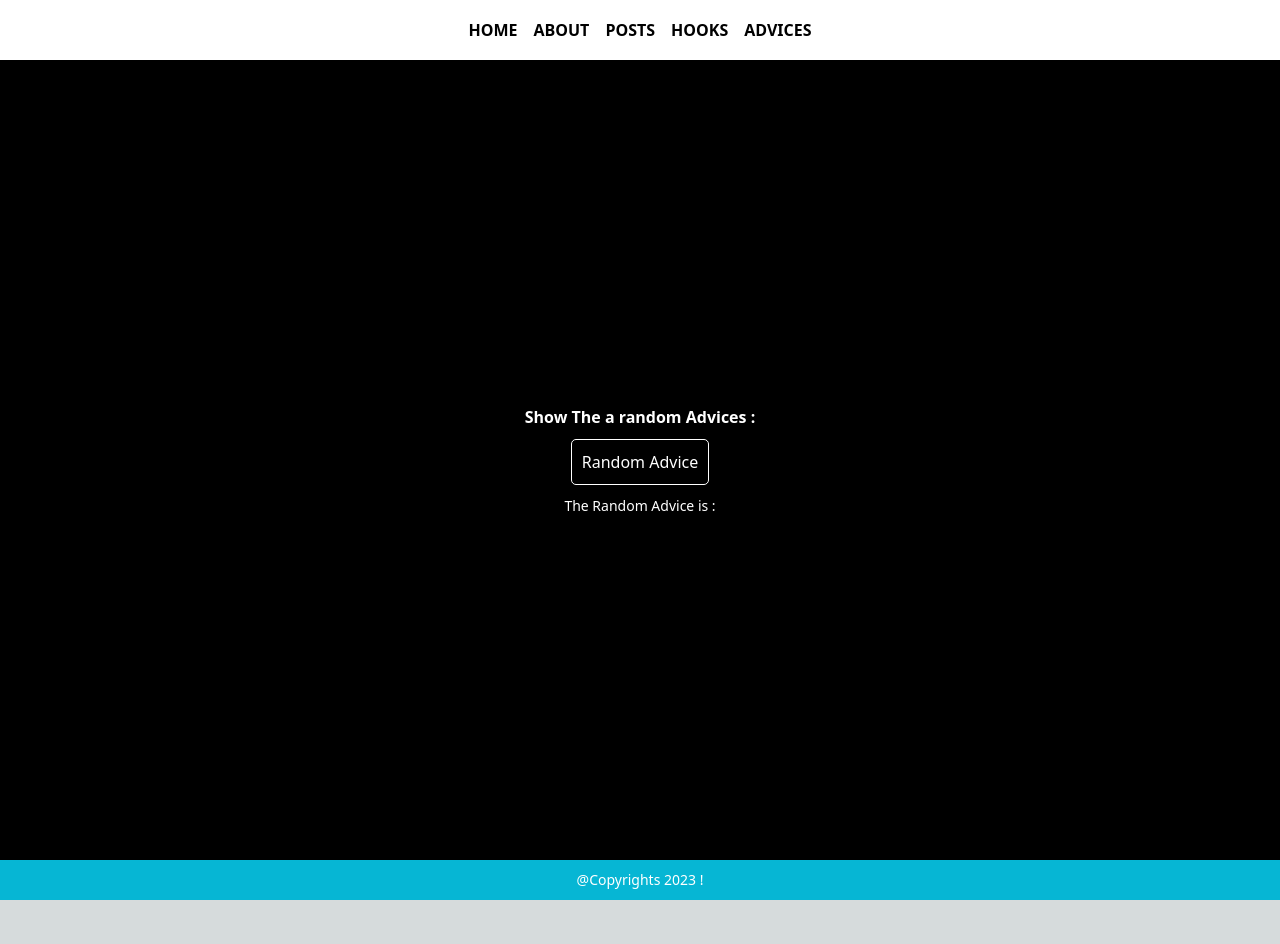
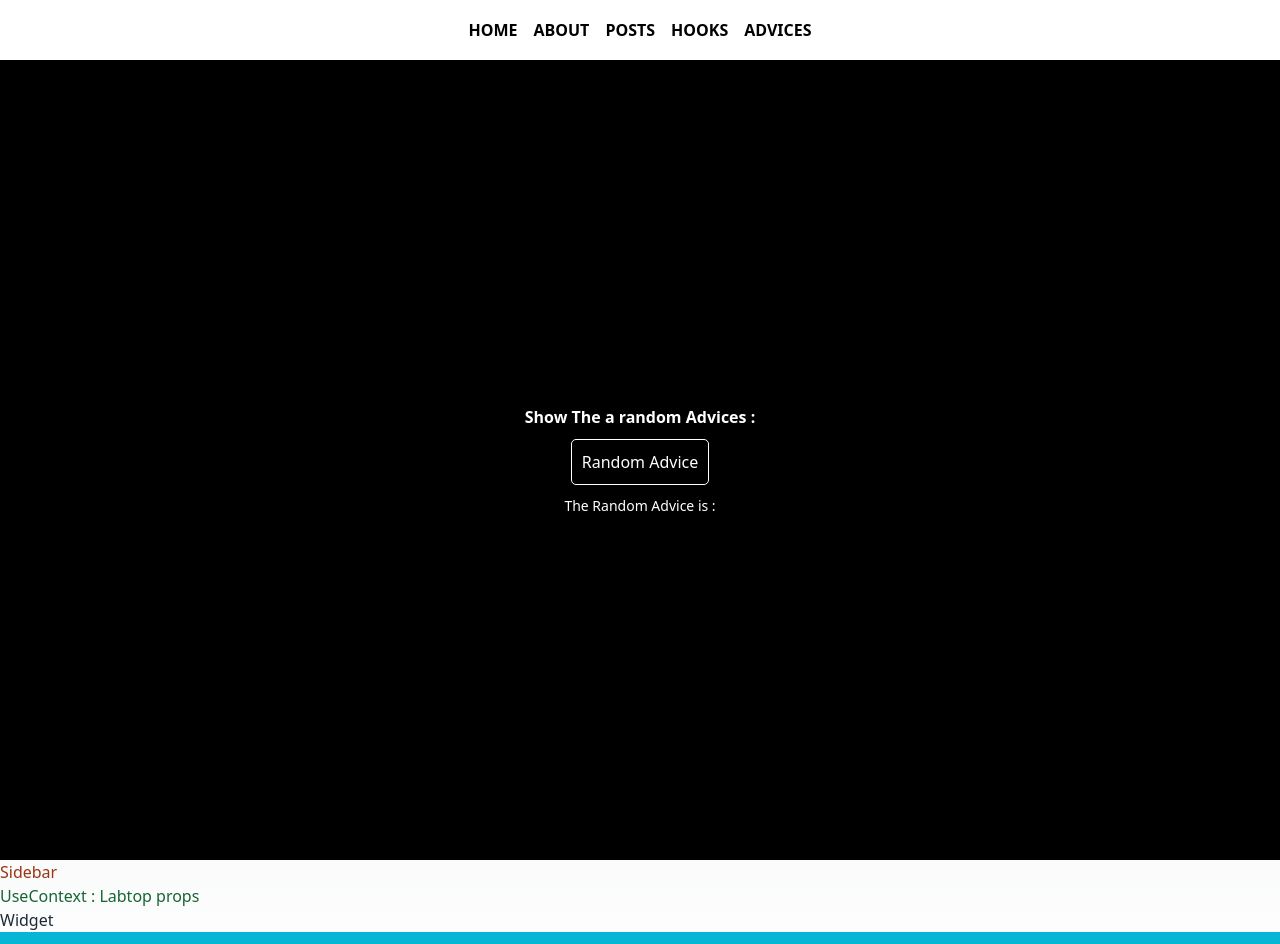
Before and after one commit to meljoum/next-app-test, a Next.js app: page / in a window 1280 px wide. Shown: the top 944 px of the page. Before the commit the page ends 900 px from the top, so only its background shows below. Built offline with nearby package versions, Linux system fonts and the light colour scheme; no server answers.

Commit message:
Add some changes

```diff
--- a/components/TestHooksRequest.tsx
+++ b/components/TestHooksRequest.tsx
@@ -34,7 +34,7 @@ export default function TestHooksRequest() {
 
 
     //------------------------------------------
-    const [post, setPost] = useState<Record<string, any>>({}) ;
+    const [post, setPost] = useState<Record<string, any>>({});
     const [id, setId] = useState(0);
 
     // interface Person {
--- /dev/null
+++ b/components/testContext/Item.tsx
@@ -0,0 +1,18 @@
+import React, {useContext} from 'react';
+import { ProductContext } from '@/pages';
+
+export default function Item() {
+
+    const res = useContext(ProductContext);
+
+    return (
+        <div>
+            {/* <ProductContext.Consumer> // this methode is Old one like Redux
+                {
+                    (data) => <h1 className=" text-green-800 ">{data}</h1>
+                }
+            </ProductContext.Consumer> */}
+            <h1 className=" text-green-800 ">UseContext : {res}</h1>
+        </div>
+    );
+}
--- /dev/null
+++ b/components/testContext/Sidebar.tsx
@@ -0,0 +1,12 @@
+import Item from "./Item";
+import * as React from 'react';
+
+
+export default function Sidebar() {
+    return (
+        <div>
+            <h1 className=" text-orange-800 ">Sidebar</h1>
+            <Item />
+        </div>
+    );
+}
--- /dev/null
+++ b/components/testContext/Widget.tsx
@@ -0,0 +1,7 @@
+export default function Widget() {
+    return (
+        <div>
+            <h1 className=" text-gray-800 ">Widget</h1>
+        </div>
+    );
+}
--- a/pages/index.tsx
+++ b/pages/index.tsx
@@ -1,7 +1,12 @@
-import React, { useState } from "react";
+import React, { createContext, useState } from "react";
 import Head from 'next/head';
 import style from '@/styles/Home.module.css';
 import axios from 'axios';
+import Sidebar from "@/components/testContext/Sidebar";
+import Widget from "@/components/testContext/Widget";
+
+const defaultValue = '';
+export const ProductContext = createContext(defaultValue);
 
 export default function HomePage() {
 
@@ -49,8 +54,16 @@ export default function HomePage() {
   // AxiosAdviceAsync();
 
   AxiosPostData();
+
+
+  //Provider context
+  interface Product {
+    Product: string;
+  }
+
+  const [product, setProduct] = useState<string>('Labtop props');
   return (
-    <>
+    <ProductContext.Provider value={product}>
       <Head>
         <title>Home Page : Nextjs</title>
       </Head>
@@ -59,6 +72,8 @@ export default function HomePage() {
           <button className={style.btnAdvice} onClick={AxiosAdviceAsync}>Random Advice</button>
           <p className={style.textAdvice}>The Random Advice is : {text && text}</p>
       </div>
-    </>
+      <Sidebar />
+      <Widget />
+    </ProductContext.Provider>
   );
 }
--- a/pages/posts/[article].tsx
+++ b/pages/posts/[article].tsx
@@ -23,7 +23,7 @@ export async function getStaticPaths() {
     const axiosData = await axios.get("https://jsonplaceholder.typicode.com/posts?_limit=20");
     const data = await axiosData.data;
 
-    const paths = data.map(d => {
+    const paths = data.map(d => {   // we maping on the Id's
         return {
             params: {article: `${d.id}`}
         }
```
